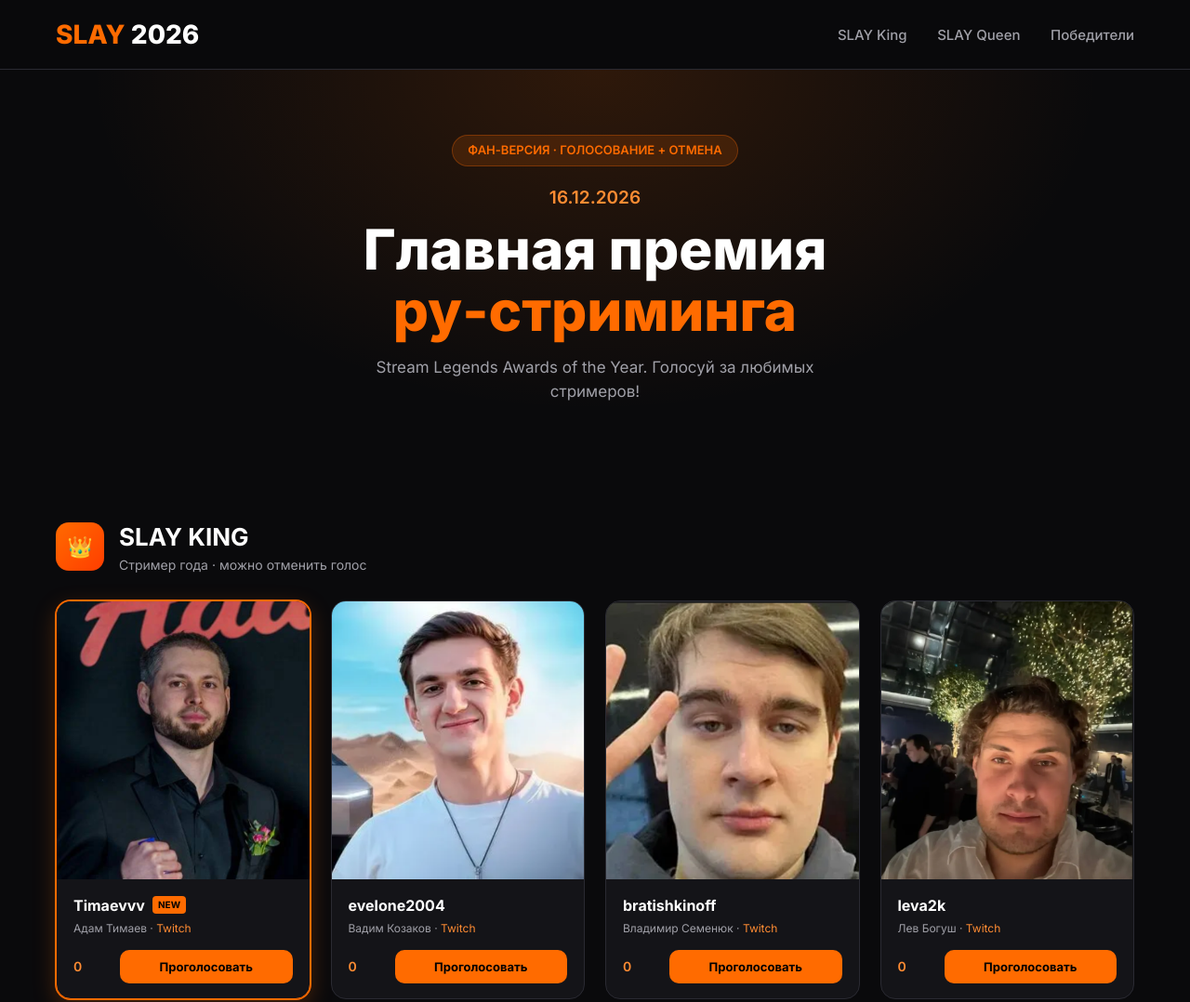
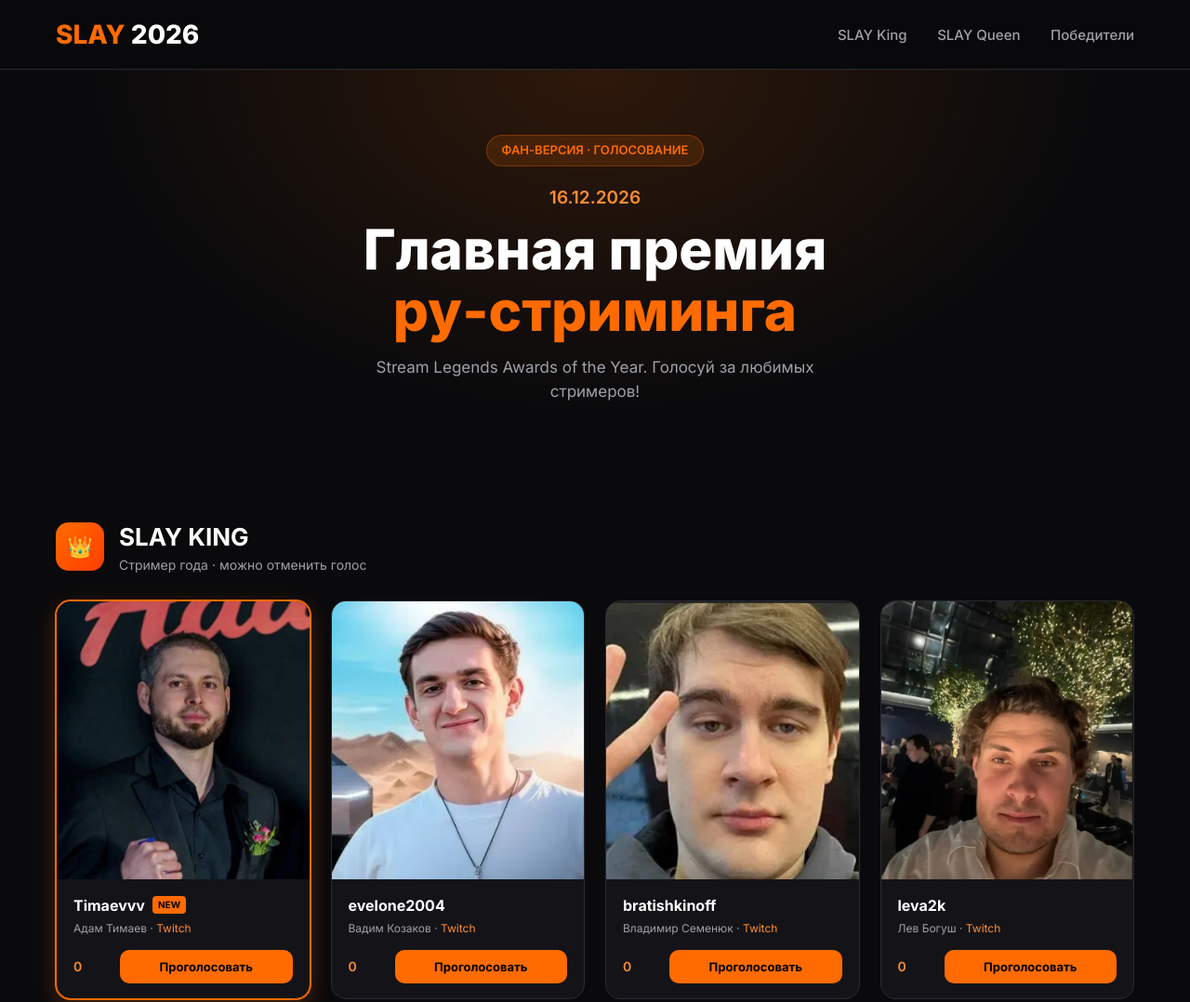
Before and after one commit to korneevr702-glitch/Slay-Adam-Win, a plain HTML site: page index.html in a window 1280 px wide. Shown: the top 1078 px of the page at 93% size. Drawn offline with nearby package versions, Linux system fonts and the light colour scheme; no server answers.

Commit message:
Update index.html

```diff
--- a/index.html
+++ b/index.html
@@ -157,7 +157,7 @@
 
   <section class="hero">
     <div class="container">
-      <div class="badge">ФАН-ВЕРСИЯ · ГОЛОСОВАНИЕ + ОТМЕНА</div>
+      <div class="badge">ФАН-ВЕРСИЯ · ГОЛОСОВАНИЕ </div>
       <div class="date">16.12.2026</div>
       <h1>Главная премия<br><span class="accent">ру-стриминга</span></h1>
       <p>Stream Legends Awards of the Year. Голосуй за любимых стримеров!</p>
```
